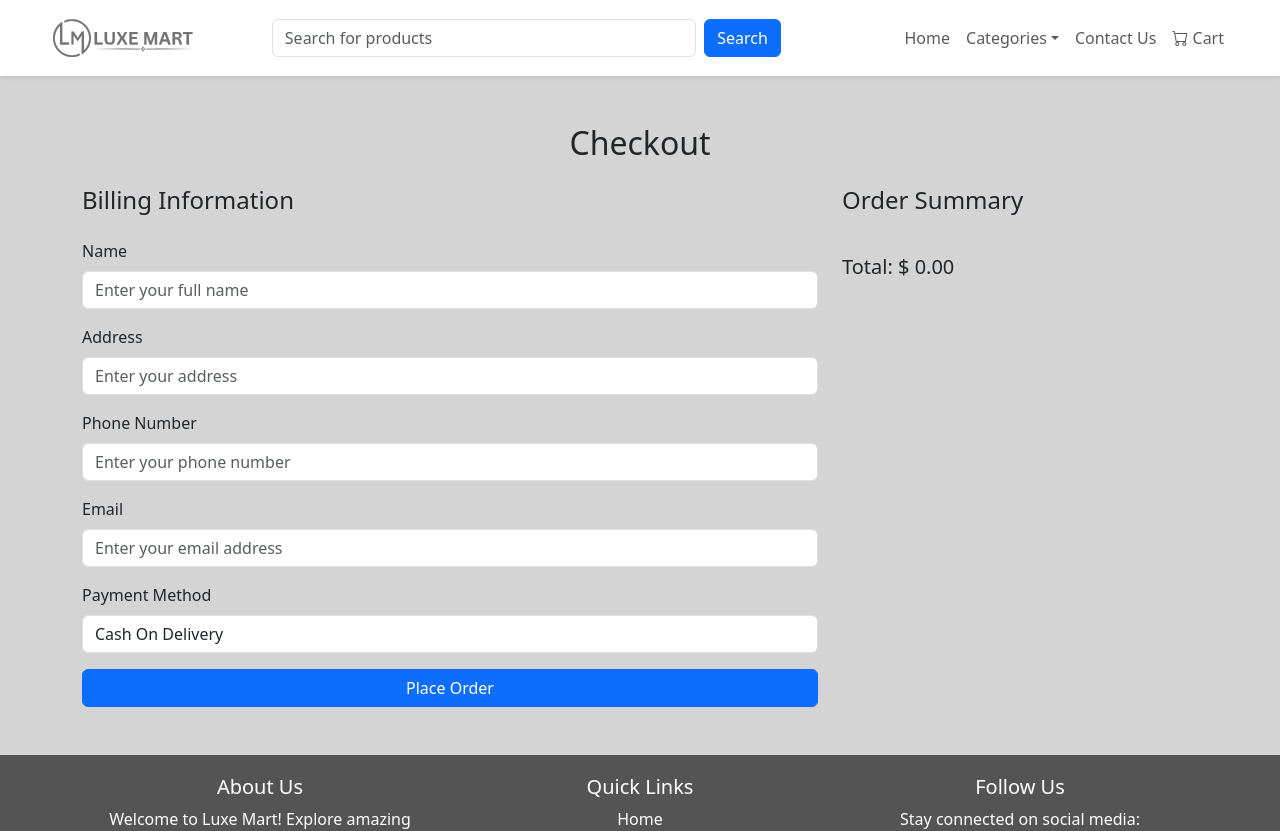
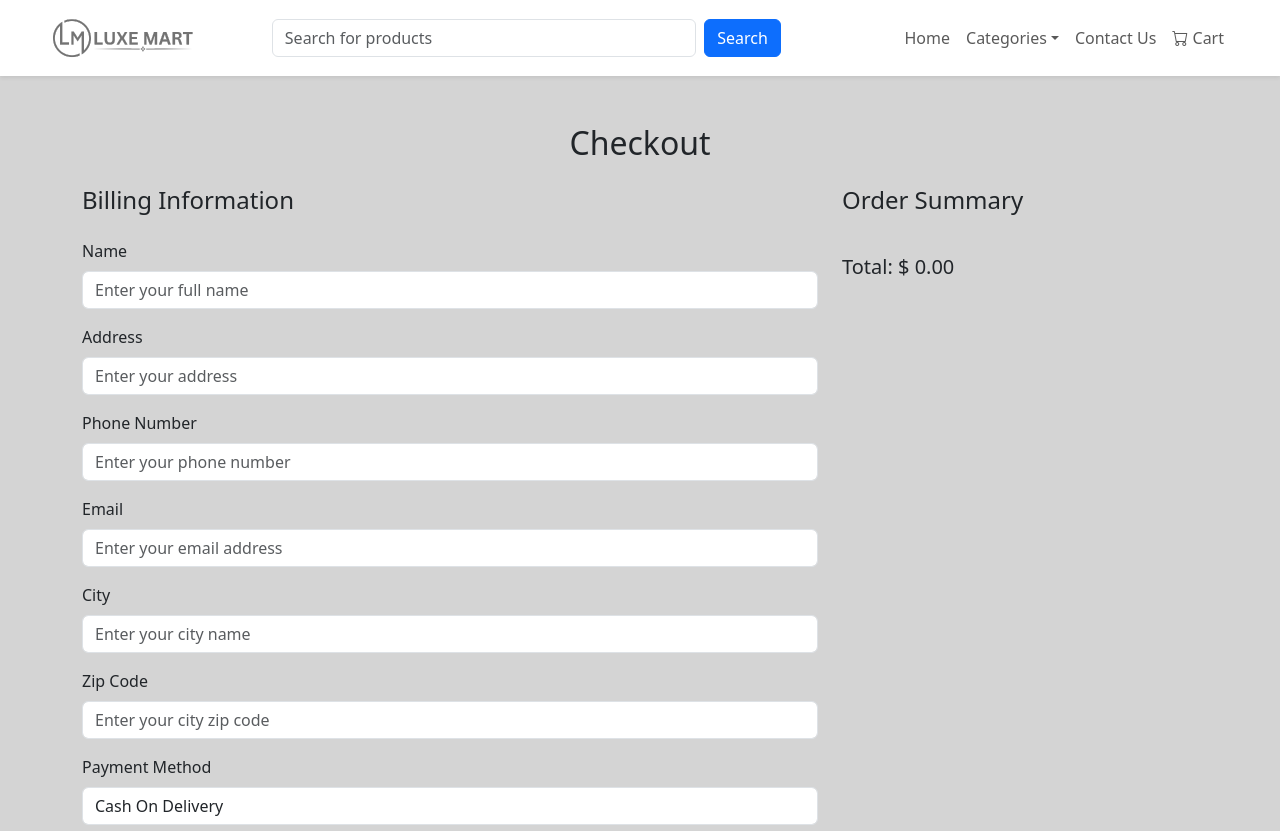
Before and after one commit to Danyal-Raza/Ecommerce-Website, a React (Create React App) app in the folder Web Project/front-end/: page /checkout in a window 1280 px wide. Shown: the top 831 px of the page. Built offline with nearby package versions, Linux system fonts and the light colour scheme.

Commit message:
Update CheckoutPage.js

```diff
--- a/Web Project/front-end/src/pages/CheckoutPage.js
+++ b/Web Project/front-end/src/pages/CheckoutPage.js
@@ -1,6 +1,7 @@
 import React, { useState } from "react";
 import { Container, Row, Col, Form, Button } from "react-bootstrap";
 import { useNavigate } from "react-router-dom";
+import axios from "axios";
 import { useCart } from "../CartContext";
 
 const CheckoutPage = () => {
@@ -106,6 +107,24 @@ const CheckoutPage = () => {
                   onChange={(e) => setEmail(e.target.value)}
                 />
               </Form.Group>
+              <Form.Group controlId="formCity" className="mb-3">
+                <Form.Label>City</Form.Label>
+                <Form.Control
+                  type="text"
+                  placeholder="Enter your city name"
+                  value={city}
+                  onChange={(e) => setCity(e.target.value)}
+                />
+              </Form.Group>
+              <Form.Group controlId="formZip" className="mb-3">
+                <Form.Label>Zip Code</Form.Label>
+                <Form.Control
+                  type="text"
+                  placeholder="Enter your city zip code"
+                  value={zip}
+                  onChange={(e) => setZip(e.target.value)}
+                />
+              </Form.Group>
               <Form.Group controlId="formPaymentMethod" className="mb-3">
                 <Form.Label>Payment Method</Form.Label>
                 <Form.Control
```
